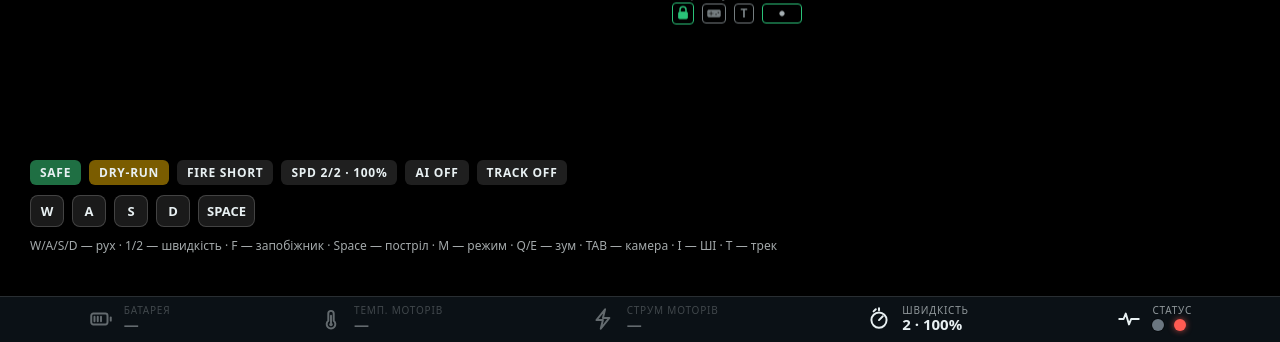
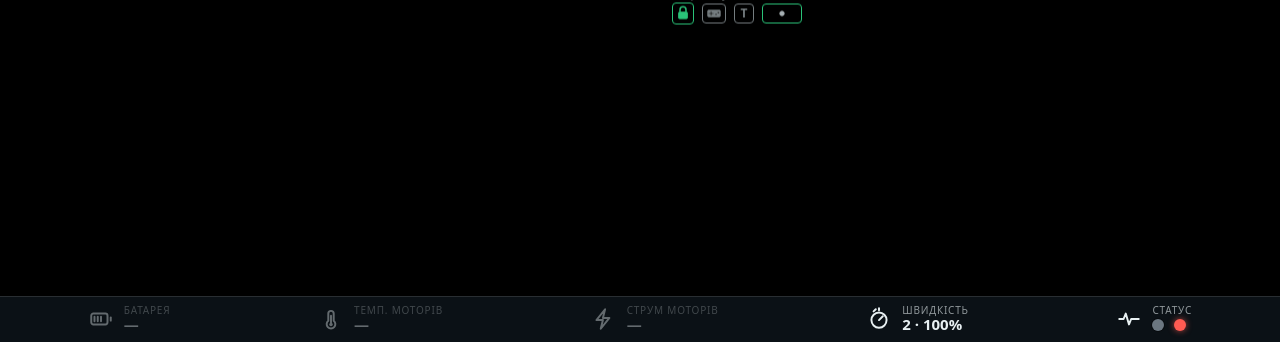
Before and after one commit to dune-dune-dune/project_rage, a Flask app: page / in a window 1280 px wide. Shown: the part 458-800 px from the top of the page. Run offline with Flask 3, Linux system fonts and the light colour scheme; data that the repository does not hold is empty.

Commit message:
Оновив інтерфейс

```diff
--- a/services/web/app/static/ai.js
+++ b/services/web/app/static/ai.js
@@ -31,8 +31,11 @@ const AI = (() => {
 
   const canvas = document.getElementById("detections");
   const ctx = canvas.getContext("2d");
-  const aiBadge = document.getElementById("ai");
-  const trackBadge = document.getElementById("track");
+  // The former left HUD (#ai / #track badges) was removed; AI/track state is
+  // shown beside the crosshair (#cp-ai / #cp-track). A no-op stub keeps the
+  // write-only badge assignments below harmless when the element is absent.
+  const aiBadge = document.getElementById("ai") || { textContent: "", className: "" };
+  const trackBadge = document.getElementById("track") || { textContent: "", className: "" };
   // Crosshair-side squares (mirror the badges next to the reticle).
   const aiBox = document.getElementById("cp-ai");
   const aiBoxLabel = aiBox && aiBox.querySelector(".cp-ai-label");
--- a/services/web/app/static/cockpit.css
+++ b/services/web/app/static/cockpit.css
@@ -420,56 +407,6 @@ html, body {
   z-index: 30;
 }
 
-#hud {
-  position: fixed;
-  left: 16px;
-  bottom: 76px; /* clear the telemetry bar below */
-  display: flex;
-  flex-direction: column;
-  gap: 10px;
-  padding: 12px 14px;
-  border-radius: 12px;
-  background: rgba(0, 0, 0, 0.45);
-  backdrop-filter: blur(6px);
-  user-select: none;
-  pointer-events: none;
-}
-
-.hud-row { display: flex; align-items: center; gap: 8px; }
-
-.badge {
-  font-size: 12px;
-  font-weight: 700;
-  letter-spacing: 0.06em;
-  padding: 4px 10px;
-  border-radius: 6px;
-  background: rgba(255, 255, 255, 0.12);
-}
-.badge.safe { background: #1f6f43; }
-.badge.armed { background: #b3261e; animation: pulse 1s infinite; }
-.badge.dry { background: #7a5c00; }
-.badge.ai-on { background: #1c6ea4; }
-.badge.track-on { background: #b3261e; animation: pulse 1s infinite; }
-/* Telemetry badge with no turret data yet (values null). */
-.badge.stale { opacity: 0.45; }
-
+/* Pulse animation retained — used by the bottom telemetry bar's low-battery
+   warning (.tele:has(.tele-val.armed)). The former left HUD was removed. */
 @keyframes pulse { 50% { opacity: 0.55; } }
-
-.key {
-  min-width: 34px;
-  text-align: center;
-  font-weight: 700;
-  font-size: 13px;
-  padding: 6px 8px;
-  border-radius: 8px;
-  background: rgba(255, 255, 255, 0.10);
-  border: 1px solid rgba(255, 255, 255, 0.18);
-  transition: background 0.05s, transform 0.05s;
-}
-.key.active {
-  background: #2f6df6;
-  transform: translateY(1px);
-  border-color: #6ea0ff;
-}
-
-.hint { font-size: 12px; opacity: 0.7; }
--- a/services/web/app/static/map.js
+++ b/services/web/app/static/map.js
@@ -25,7 +25,7 @@
 
   // --- DOM --------------------------------------------------------------------
   const canvas = document.getElementById("map-canvas");
-  const settingsBtn = document.getElementById("map-settings-btn");
+  // Map settings live in the top-left menu now; there is no on-map ⚙ button.
   const form = document.getElementById("map-settings-form");
   const saveBtn = document.getElementById("map-save");
   const inputs = {
@@ -77,19 +77,45 @@
     return pts;
   }
 
+  // Turret emblem marker (badge style, static — it does NOT rotate with azimuth;
+  // the sector polygon + needle show heading). Rendered as a Leaflet divIcon so
+  // no image asset is needed (keeps the map offline-friendly like the vendored
+  // Leaflet); the ".turret-marker" CSS strips divIcon's default white box.
+  const TURRET_EMBLEM = `
+<svg viewBox="0 0 40 40" width="40" height="40" xmlns="http://www.w3.org/2000/svg">
+  <circle cx="20" cy="20" r="18" fill="#0b1116" stroke="#38ff9e" stroke-width="2"/>
+  <!-- top-down turret: ring base, hub, and a barrel pointing forward (up) -->
+  <circle cx="20" cy="21" r="8" fill="none" stroke="#38ff9e" stroke-width="2.4"/>
+  <rect x="18" y="5" width="4" height="16" rx="1.4" fill="#38ff9e"/>
+  <rect x="16.5" y="4.5" width="7" height="3" rx="1.2" fill="#38ff9e"/>
+  <circle cx="20" cy="21" r="2.6" fill="#38ff9e"/>
+</svg>`;
+
   function initMap() {
     if (typeof L === "undefined" || !canvas) return; // Leaflet not vendored
     map = L.map(canvas, {
       center: [cfg.lat, cfg.lon],
       zoom: 15,
-      zoomControl: true,
-      attributionControl: true,
+      zoomControl: false,        // no +/- buttons
+      attributionControl: false, // no "Leaflet" attribution
+      maxZoom: 16,               // Dark Gray Canvas service tops out at z16
     });
-    L.tileLayer("https://tile.openstreetmap.org/{z}/{x}/{y}.png", {
-      maxZoom: 19,
-      attribution: "© OpenStreetMap",
+    // Dark basemap (Esri World Dark Gray Canvas): base tiles + labels overlay.
+    L.tileLayer("https://server.arcgisonline.com/ArcGIS/rest/services/Canvas/World_Dark_Gray_Base/MapServer/tile/{z}/{y}/{x}", {
+      maxZoom: 16,
     }).addTo(map);
-    marker = L.marker([cfg.lat, cfg.lon]).addTo(map);
+    L.tileLayer("https://server.arcgisonline.com/ArcGIS/rest/services/Canvas/World_Dark_Gray_Reference/MapServer/tile/{z}/{y}/{x}", {
+      maxZoom: 16,
+    }).addTo(map);
+    marker = L.marker([cfg.lat, cfg.lon], {
+      icon: L.divIcon({
+        html: TURRET_EMBLEM,
+        className: "turret-marker",
+        iconSize: [40, 40],
+        iconAnchor: [20, 20], // centre the emblem on the origin
+      }),
+      interactive: false,
+    }).addTo(map);
     sector = L.polygon([], {
       color: "#38ff9e", weight: 1, opacity: 0.6,
       fillColor: "#38ff9e", fillOpacity: 0.12,
@@ -237,13 +263,6 @@
     };
   }
 
-  if (settingsBtn && form) {
-    settingsBtn.addEventListener("click", () => {
-      if (form.hidden) fillForm();
-      form.hidden = !form.hidden;
-    });
-  }
-
   if (saveBtn) {
     saveBtn.addEventListener("click", async () => {
       const payload = readForm();
@@ -272,6 +291,7 @@
   initMap();
   update();
 
-  // Exposed so cockpit.js pollStatus() can drive live updates at its 5 Hz cadence.
-  window.mapWidgets = { update };
+  // Exposed for cockpit.js: update() drives live gauges/needle at 5 Hz;
+  // fillForm() lets the top-left menu refresh the map inputs before showing.
+  window.mapWidgets = { update, fillForm };
 })();
--- a/services/web/app/templates/index.html
+++ b/services/web/app/templates/index.html
@@ -198,28 +219,6 @@
     </div>
   </div>
 
-  <!-- Heads-up overlay. -->
-  <div id="hud">
-    <div class="hud-row">
-      <span id="safety" class="badge safe">SAFE</span>
-      {% if dry_run %}<span class="badge dry">DRY-RUN</span>{% endif %}
-      <span id="firemode" class="badge">FIRE —</span>
-      <span id="speed" class="badge">SPD —</span>
-      <span id="ai" class="badge">AI OFF</span>
-      <span id="track" class="badge">TRACK OFF</span>
-    </div>
-    <div class="hud-row" id="axes">
-      <span class="key" data-k="up">W</span>
-      <span class="key" data-k="left">A</span>
-      <span class="key" data-k="down">S</span>
-      <span class="key" data-k="right">D</span>
-      <span class="key" data-k="fire">SPACE</span>
-    </div>
-    <div class="hud-row hint">
-      W/A/S/D — рух · 1/2 — швидкість · F — запобіжник · Space — постріл · M — режим · Q/E — зум · TAB — камера · I — ШІ · T — трек
-    </div>
-  </div>
-
   <script>
     window.__CAMERAS__ = {{ cameras | tojson }};
     window.__CROSSHAIR__ = {{ crosshair | tojson }};
```
Also changed, not shown: other parts of services/web/app/static/cockpit.css (+59 -72 lines), other parts of services/web/app/templates/index.html (+32 -11 lines), services/web/app/static/cockpit.js (+69 -6 lines). Lines whose indentation alone changed are shown as unchanged.
